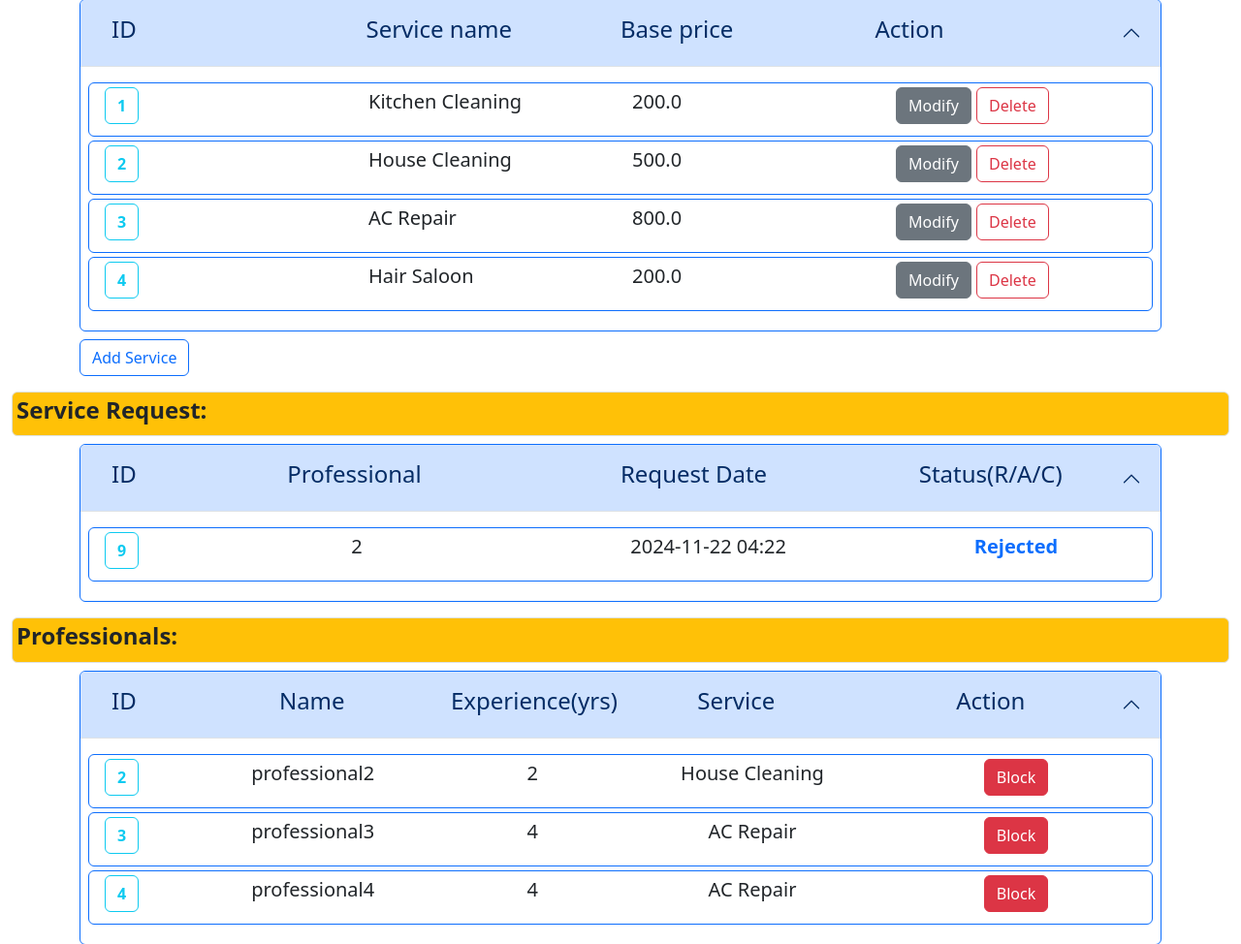
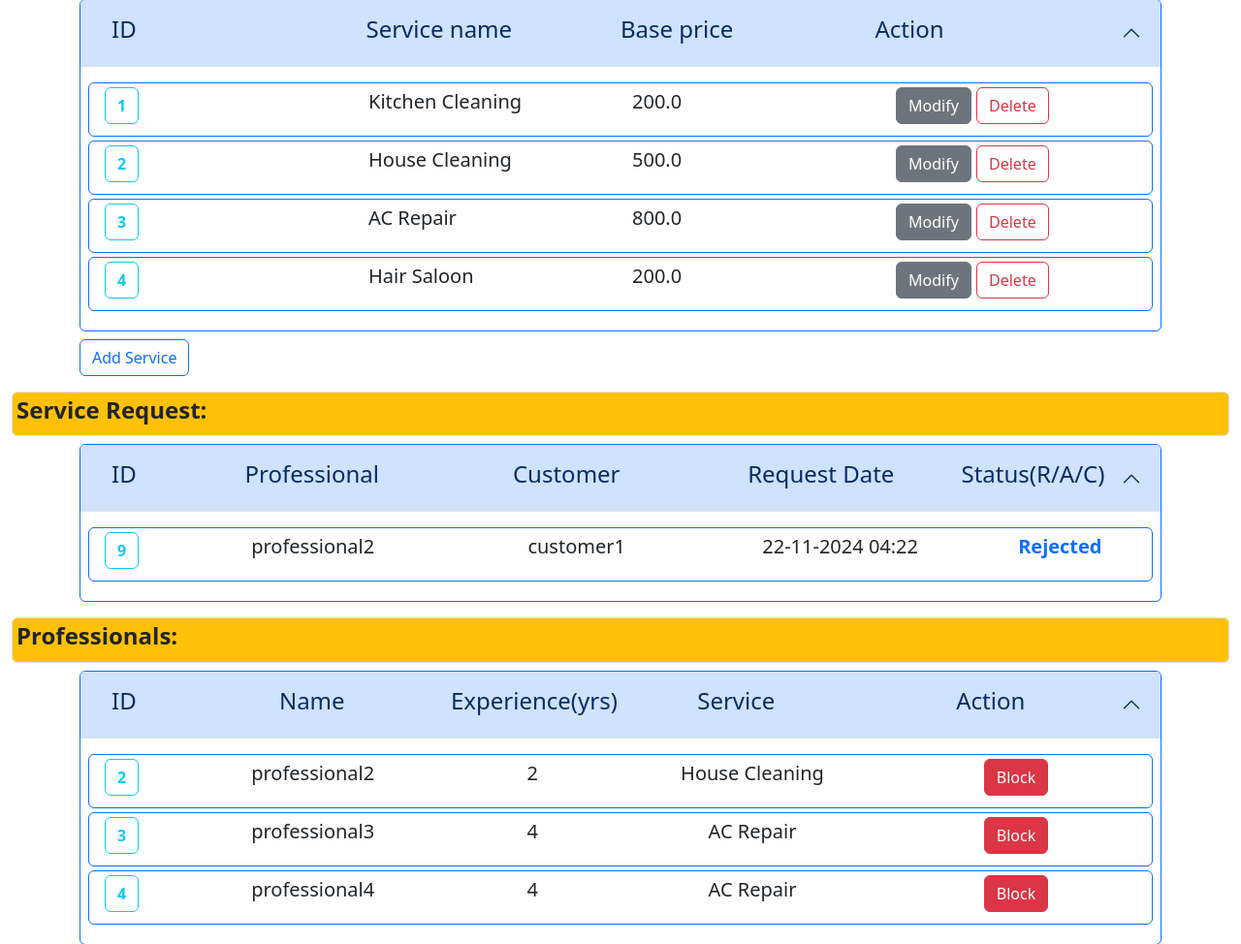
Before and after one commit to Atulmishra22/House-service, a Flask app: page /admin_dashboard in a window 1280 px wide. Shown: the part 164-1138 px from the top of the page at 97% size. Run offline with Flask 3, Linux system fonts and the light colour scheme; data comes from the database, SQL or seed files in the repository; both versions use the stored data as it was after the commit.

Commit message:
fixing error

```diff
--- a/backened/api.py
+++ b/backened/api.py
@@ -133,7 +133,7 @@ class ProfessionalApi(Resource):
             return {"message": "Professional not found"}, 404
 
 
-class SearchProfessional(Resource):
+class SearchProfessionalApi(Resource):
     def get(self, id):
         prof = Professional.query.get(id)
         if prof:
@@ -222,5 +222,5 @@ class CustomerApi(Resource):
 
 api.add_resource(AdminApi, "/api/admins", "/api/admins/<int:id>")
 api.add_resource(ProfessionalApi, "/api/professionals", "/api/professionals/<int:id>")
-api.add_resource(SearchProfessional, "/api/search_professional/<int:id>")
+api.add_resource(SearchProfessionalApi, "/api/search_professional/<int:id>")
 api.add_resource(CustomerApi, "/api/customer", "/api/customer/<int:id>")
--- a/backened/useful_function.py
+++ b/backened/useful_function.py
@@ -97,8 +97,8 @@ def search_customer_contact(contact):
 
 # search service_request by service name
 def search_sr_servicename(name):
-    service_id = Service.query.filter(Service.name.ilike(f"%{name}%")).first()
-    service_requests = ServiceRequest.query.filter_by(service_id=service_id).all()
+    service = Service.query.filter(Service.name.ilike(f"%{name}%")).first()
+    service_requests = ServiceRequest.query.filter_by(service_id=service.id).all()
     return service_requests
 
 
@@ -372,7 +372,7 @@ def service_request_graph(id, user):
         ).count()
     else:
         return []
-    categories = ["Received", "Accepted", "Rejected"]
+    categories = ["All Request", "Accepted", "Rejected"]
     counts = [received_count, accepted_count, rejected_count]
 
     plt.figure(figsize=(10, 6))
--- a/templates/admin_dashboard.html
+++ b/templates/admin_dashboard.html
@@ -123,9 +123,10 @@
                     <button class="accordion-button" type="button" data-bs-toggle="collapse" data-bs-target="#service-request-collapse" aria-expanded="true" aria-controls="service-request-collapse">
                       <div class="container row">
                         <h4 class="col-1">ID</h4>
-                        <h4 class="col-4 text-center">Professional</h4>
-                        <h4 class="col-4 text-center">Request Date</h4>
-                        <h4 class="col-3 text-center">Status(R/A/C)</h4>
+                        <h4 class="col-3 text-center">Professional</h4>
+                        <h4 class="col-3 text-center">Customer</h4>
+                        <h4 class="col-3 text-center">Request Date</h4>
+                        <h4 class="col-2 text-center">Status(R/A/C)</h4>
                       </div>
                     </button>
                   </h2>
@@ -142,13 +143,16 @@
                                     <div class="col-1">
                                         <a href="{{ url_for('show_detail_admin',item = 'service_request',id = ser_req.id) }}" class=" fw-bold btn btn-outline-info">{{ ser_req.id }}</a>
                                     </div>
-                                    <div class="col-4 text-center">
-                                        <p >{{ ser_req.professional_id }}</p>
+                                    <div class="col-3 text-center">
+                                        <p >{{ ser_req.professional.name }}</p>
                                     </div>
-                                    <div class="col-4 text-center">
-                                        <p >{{ ser_req.date_of_request.strftime('%Y-%m-%d %H:%M') }}</p>
+                                    <div class="col-3 text-center">
+                                        <p >{{ ser_req.customer.name }}</p>
                                     </div>
-                                    <div class="col-3 text-center text-primary fw-bold">
+                                    <div class="col-3 text-center">
+                                        <p >{{ ser_req.date_of_request.strftime('%d-%m-%Y %H:%M') }}</p>
+                                    </div>
+                                    <div class="col-2 text-center text-primary fw-bold">
                                         <p >{{ ser_req.service_status|title }}</p>
 
                                     </div>
```
Also changed, not shown: templates/search.html (+14 -10 lines), instance/house_data.sqlite3, static/images/admin/1_service_request.jpeg (added), static/images/admin/rating_chart.png (added), static/images/admin/users.png (added).
